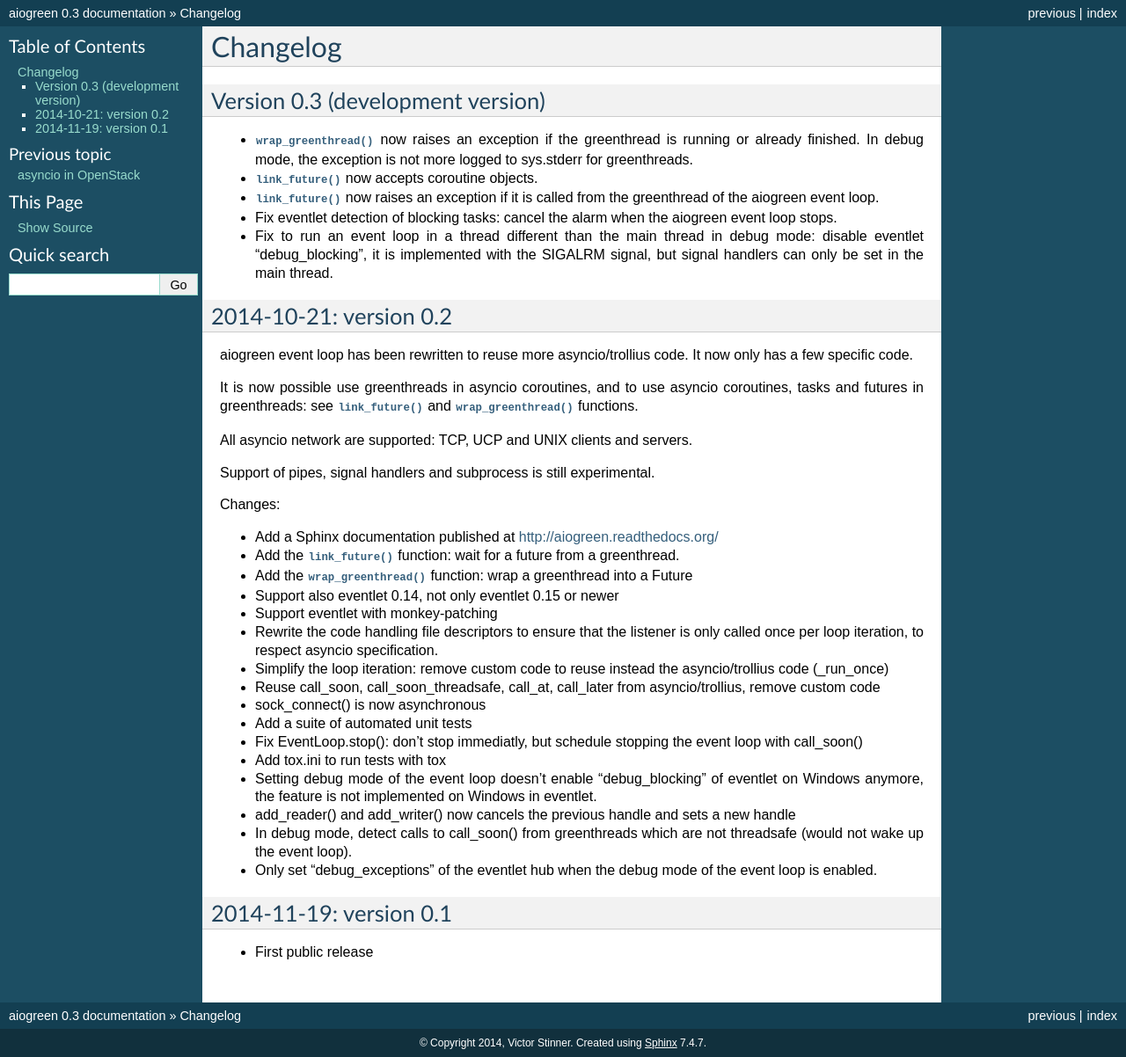
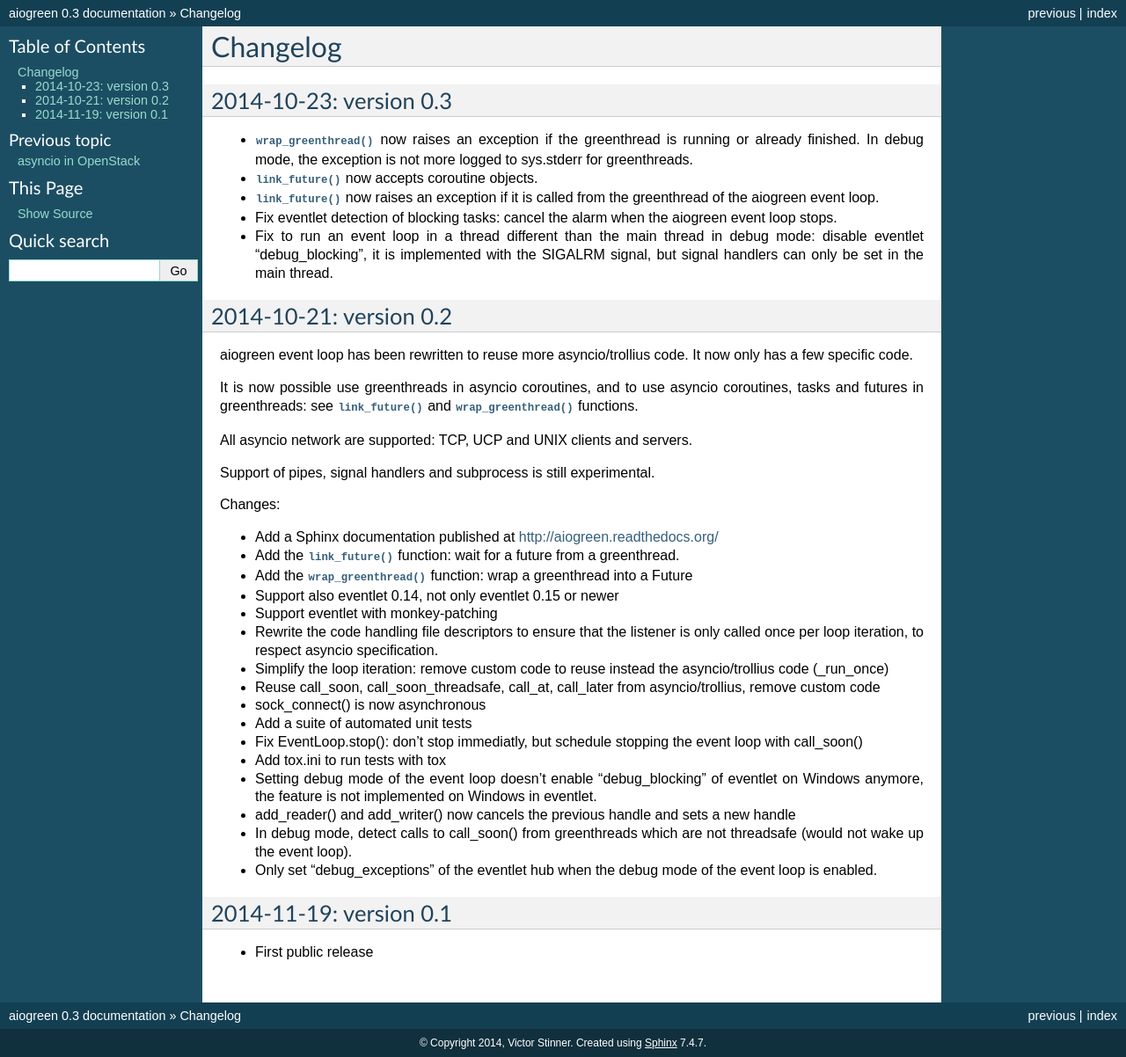
Before and after one commit to openstack-archive/deb-python-aioeventlet, a Sphinx documentation site: the page built from doc/changelog.rst, in a window 1280 px wide. Shown: the whole page at 88% size. Built offline with Sphinx 7.4.7, drawn with Linux system fonts in a browser that asks for light colours.

Commit message:
prepare release 0.3

```diff
--- a/doc/changelog.rst
+++ b/doc/changelog.rst
@@ -1,8 +1,8 @@
 Changelog
 =========
 
-Version 0.3 (development version)
----------------------------------
+2014-10-23: version 0.3
+-----------------------
 
 * :func:`wrap_greenthread` now raises an exception if the greenthread is
   running or already finished. In debug mode, the exception is not more logged
```
